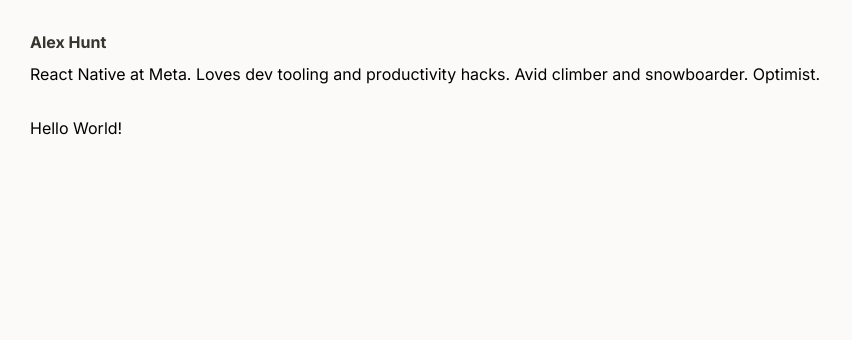
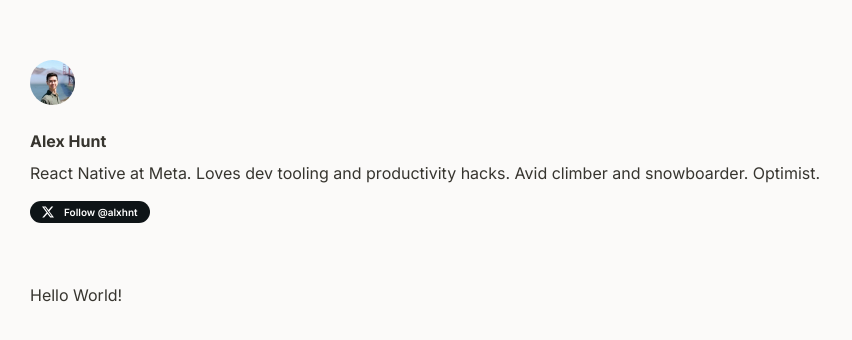
Before and after one commit to huntie/alexhunt.dev, a Next.js app in the folder site/: page / in a window 1280 px wide. Shown: the top 340 px of the page, without its empty margins (0-852 px from the left). Built offline with nearby package versions, Linux system fonts and the light colour scheme.

Commit message:
Style Hero component, add follow button

```diff
--- a/site/app/globals.css
+++ b/site/app/globals.css
@@ -3,20 +3,29 @@
 @tailwind utilities;
 
 :root {
-  /* Colours */
+  /* Palette */
+  --color-white: white;
+
+  /* Theme colours */
   --color-background: #fbfaf9;
   --color-text-primary: #37352f;
   --color-text-secondary: #b3b3b3;
   --color-grey-light: #ececec;
+
+  /* Other */
+  --color-social-x: #0e1417;
 }
 
 @media (prefers-color-scheme: dark) {
   :root {
-    /* Colours */
+    /* Theme colours */
     --color-background: #1b1a1a;
-    --color-text-primary: white;
+    --color-text-primary: var(--color-white);
     --color-text-secondary: #ddd;
     --color-grey-light: #545454;
+
+    /* Other */
+    --color-social-x: #3e4447;
   }
 }
 
--- a/site/app/layout.tsx
+++ b/site/app/layout.tsx
@@ -17,10 +17,11 @@ export default function RootLayout({
   return (
     <html lang="en">
       <body className={inter.className}>
-        <header className="m-30">
+        <header className="mx-30 my-60">
           <Hero
             title={metadata.title as string}
             bio="React Native at Meta. Loves dev tooling and productivity hacks. Avid climber and snowboarder. Optimist."
+            imageUrl="/profile.jpg"
           />
         </header>
         <main className="flex flex-col m-30">{children}</main>
--- a/site/app/page.tsx
+++ b/site/app/page.tsx
@@ -1,3 +1,3 @@
 export default function Home() {
-  return <>Hello World!</>;
+  return <span className="text-primary">Hello World!</span>;
 }
--- /dev/null
+++ b/site/components/FollowButton.tsx
@@ -0,0 +1,25 @@
+type Props = Readonly<{
+  handle: string;
+}>;
+
+export default function FollowButton({ handle }: Props): JSX.Element {
+  return (
+    <a
+      className="flex px-12 items-center rounded-full bg-social-x text-white hover:opacity-80"
+      href={`https://twitter.com/intent/follow?&screen_name=${handle}`}
+    >
+      <svg
+        className="block my-5 mr-10"
+        width="12"
+        height="12"
+        fill="currentColor"
+        viewBox="0 0 16 16"
+      >
+        <path d="M12.6.75h2.454l-5.36 6.142L16 15.25h-4.937l-3.867-5.07-4.425 5.07H.316l5.733-6.57L0 .75h5.063l3.495 4.633L12.601.75Zm-.86 13.028h1.36L4.323 2.145H2.865z" />
+      </svg>
+      <span className="block text-xs font-semibold font-600">
+        Follow @{handle}
+      </span>
+    </a>
+  );
+}
--- a/site/components/Hero.tsx
+++ b/site/components/Hero.tsx
@@ -1,13 +1,25 @@
+import Image from 'next/image';
+import FollowButton from './FollowButton.tsx';
+
 type Props = Readonly<{
   title: string;
   bio: string;
+  imageUrl: string;
 }>;
 
-export default function Hero({ title, bio }: Props): JSX.Element {
+export default function Hero({ title, bio, imageUrl }: Props): JSX.Element {
   return (
-    <div>
+    <div className="flex flex-col items-start">
+      <Image
+        className="mb-24 rounded-full"
+        width="45"
+        height="45"
+        src={imageUrl}
+        alt="Profile image"
+      />
       <h1 className="mb-8 font-display font-bold text-primary">{title}</h1>
-      <p>{bio}</p>
+      <p className="mb-16 text-primary">{bio}</p>
+      <FollowButton handle="alxhnt" />
     </div>
   );
 }
--- a/site/tailwind.config.ts
+++ b/site/tailwind.config.ts
@@ -1,4 +1,8 @@
 import type { Config } from 'tailwindcss';
+
+const palette = {
+  white: 'var(--color-white)',
+};
 
 const config: Config = {
   content: [
@@ -7,19 +11,34 @@ const config: Config = {
   ],
   theme: {
     colors: {
+      ...palette,
       background: 'var(--color-background)',
       primary: 'var(--color-text-primary)',
       secondary: 'var(--color-text-secondary)',
       'grey-light': 'var(--color-grey-light)',
+      'social-x': 'var(--color-social-x)',
     },
     fontFamily: {
       display: ['Inter', '-apple-system', 'sans-serif'],
       body: ['Inter', '-apple-system', 'sans-serif'],
+      system: ['-apple-system', 'sans-serif'],
     },
     spacing: {
+      '2': '2px',
+      '4': '4px',
+      '5': '5px',
       '8': '8px',
+      '10': '10px',
+      '12': '12px',
+      '24': '24px',
       '16': '16px',
       '30': '30px',
+      '60': '60px',
+    },
+    extend: {
+      fontSize: {
+        xs: '0.625rem',
+      },
     },
   },
   plugins: [],
```
Also changed, not shown: site/public/profile.jpg (added).
